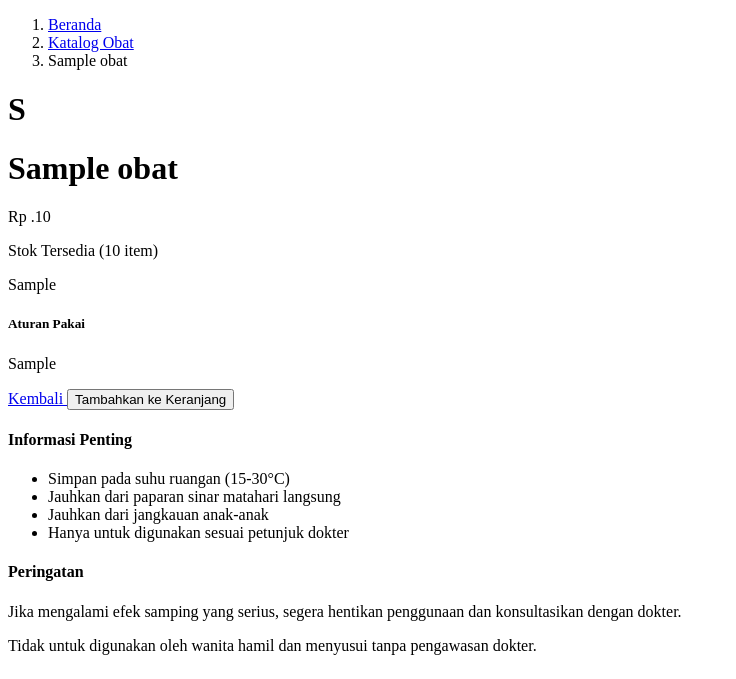
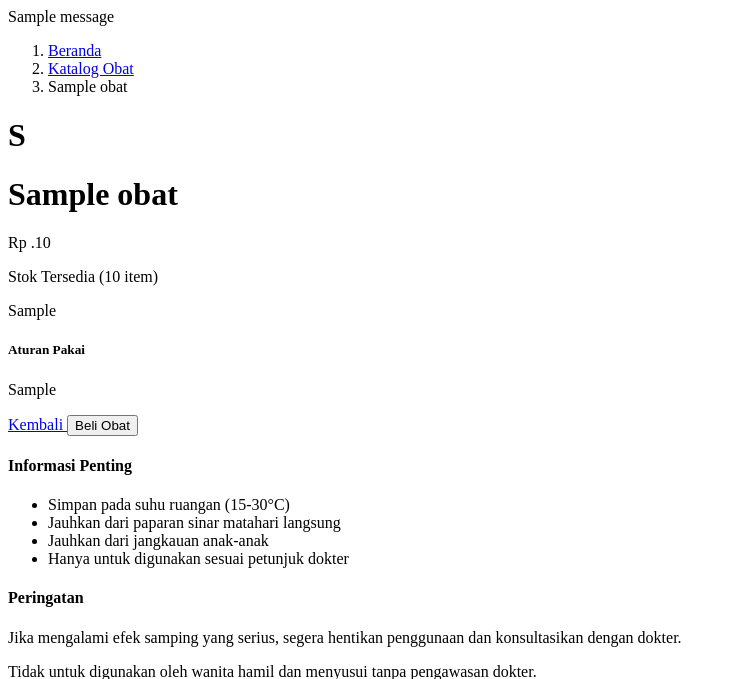
Before and after one commit to reyvanomario/cardiocare, a Django app: page /beli-obat/obat/00000000-0000-0000-0000-000000000001/ in a window 1280 px wide. Shown: the top 679 px of the page, without its empty margins (0-736 px from the left). Run offline with Django 5.2, Linux system fonts and the light colour scheme; tables that the repository leaves empty hold one stand-in row (values such as "Sample post"); one stand-in notice (Sample message) is shown; some libraries are stand-ins or nearby versions.

Commit message:
update harus login klo mau beli obat

```diff
--- a/beli_obat/models.py
+++ b/beli_obat/models.py
@@ -20,6 +20,7 @@ class Obat(models.Model):
 
 class TransaksiPembelianObat(models.Model):
     id = models.UUIDField(primary_key=True, default = uuid.uuid4, editable = False)
+    user_id = models.UUIDField(null=True)
     waktu_transaksi = models.DateTimeField(auto_now_add=True)
     obat = models.ForeignKey(Obat, on_delete=models.CASCADE, related_name='transaksi', verbose_name='Obat yang dibeli')
     total_biaya = models.IntegerField()
--- a/beli_obat/templates/detail_obat.html
+++ b/beli_obat/templates/detail_obat.html
@@ -182,6 +182,14 @@
 {% endblock %}
 
 {% block content %}
+{% if messages %}
+  {% for message in messages %}
+    <div class="alert alert-success">
+      {{ message }}
+    </div>
+  {% endfor %}
+{% endif %}
+
 <div class="container mt-4">
     <!-- Breadcrumb -->
     <nav aria-label="breadcrumb">
@@ -241,9 +249,11 @@
                         <i class="bi bi-arrow-left me-1"></i> Kembali
                     </a>
                     {% if obat.stok > 0 %}
-                    <button class="btn btn-cart-large btn-product pulse-animation">
-                        <i class="bi bi-cart-plus me-1"></i> Tambahkan ke Keranjang
-                    </button>
+                    <a href="{% url 'beli_obat:checkout-page' obat.id%}">
+                        <button class="btn btn-cart-large btn-product pulse-animation">
+                            <i class="bi bi-cart-plus me-1"></i> Beli Obat
+                        </button>
+                    </a>
                     {% else %}
                     <button class="btn btn-secondary btn-product" disabled>
                         <i class="bi bi-x-circle me-1"></i> Stok Habis
--- a/beli_obat/urls.py
+++ b/beli_obat/urls.py
@@ -1,5 +1,5 @@
 from django.urls import path
-from beli_obat.views import test_view, show_page_obat, logout_view
+from beli_obat.views import test_view, show_page_obat, show_checkout_page, checkout_obat
 
 from . import views
 
@@ -8,7 +8,8 @@ app_name = 'beli_obat'
 urlpatterns = [
     path('test-view/', test_view, name='test-view'),
     path('show-page-obat/', show_page_obat, name='show-page-obat'),
-    path('logout/', logout_view, name='logout'),
     path('katalog/', views.katalog_obat, name='katalog_obat'),
     path('obat/<uuid:obat_id>/', views.detail_obat, name='detail_obat'),
+    path('checkout-page/<uuid:obat_id>/', show_checkout_page, name='checkout-page'),
+    path('checkout-obat/<uuid:obat_id>/<int:quantity>/', checkout_obat, name='checkout-obat'),
 ]
--- a/beli_obat/views.py
+++ b/beli_obat/views.py
@@ -4,7 +4,7 @@ from django.urls import reverse
 import psycopg2
 import os
 import csv
-from .models import Obat
+from .models import Obat, TransaksiPembelianObat
 
 import jwt
 import requests
@@ -16,6 +16,7 @@ from django.shortcuts import render, get_object_or_404
 from django.db.models import Q
 from .models import Obat
 from django.core.paginator import Paginator
+from django.contrib import messages
 
 def test_view(request):
     con = psycopg2.connect(
@@ -100,11 +101,6 @@ def show_page_obat(request):
     return render(request, "tes-page-obat.html", context)
 
 
-def logout_view(request):
-    response = HttpResponseRedirect(reverse('login'))
-    response.delete_cookie('jwt')  # Hapus cookie JWT
-    return response
-
 
 
 
@@ -126,17 +122,6 @@ if __name__ == '__main__':
 
 
 def katalog_obat(request):
-    token = request.COOKIES.get('jwt')
-
-    if token is None:
-        return HttpResponseForbidden("Token tidak ditemukan. Silakan login.")
-
-    user, error = validate_jwt_and_get_user(token)
-
-    if error:
-        return error
-
-
     # Mulai dengan semua obat
     obat_query = Obat.objects.all()
 
@@ -167,8 +152,7 @@ def katalog_obat(request):
     context = {
         'obat_list': obat_list,
         'current_query': q,
-        'current_sort': sort,
-        'user': user
+        'current_sort': sort
     }
 
     return render(request, 'katalog.html', context)
@@ -179,3 +163,38 @@ def detail_obat(request, obat_id):
     print(f"Obat: {obat.nama_obat}")
     print(f"Aturan Pakai: {obat.aturan_pakai}")
     return render(request, 'detail_obat.html', {'obat': obat})
+
+
+def show_checkout_page(request, obat_id):
+    obat = get_object_or_404(Obat, id=obat_id)
+
+    context = {'obat': obat}
+
+    return render(request, 'checkout_page.html', context)
+
+
+def checkout_obat(request, obat_id, quantity):
+    token = request.COOKIES.get('jwt')
+
+    if token is None:
+        # return HttpResponseForbidden("Token tidak ditemukan. Silakan login.")
+        return HttpResponseRedirect("http://localhost:3000/login/")
+
+    user, error = validate_jwt_and_get_user(token)
+
+    if error:
+        return error
+
+    obat_dipilih = get_object_or_404(Obat, id=obat_id)
+    total_biaya = obat_dipilih.harga * quantity
+
+
+    new_transaksi = TransaksiPembelianObat.objects.create(
+        user_id=user['id'],
+        obat=obat_dipilih,
+        total_biaya=total_biaya
+    )
+
+    messages.success(request, 'Pembelian berhasil!')
+
+    return HttpResponseRedirect(reverse('beli_obat:detail_obat', args=[obat_id]))
```
Also changed, not shown: beli_obat/templates/checkout_page.html (added, +63 -0 lines), beli_obat/templates/katalog.html (+5 -3 lines), beli_obat/migrations/0002_transaksipembelianobat_user_id.py (added).
